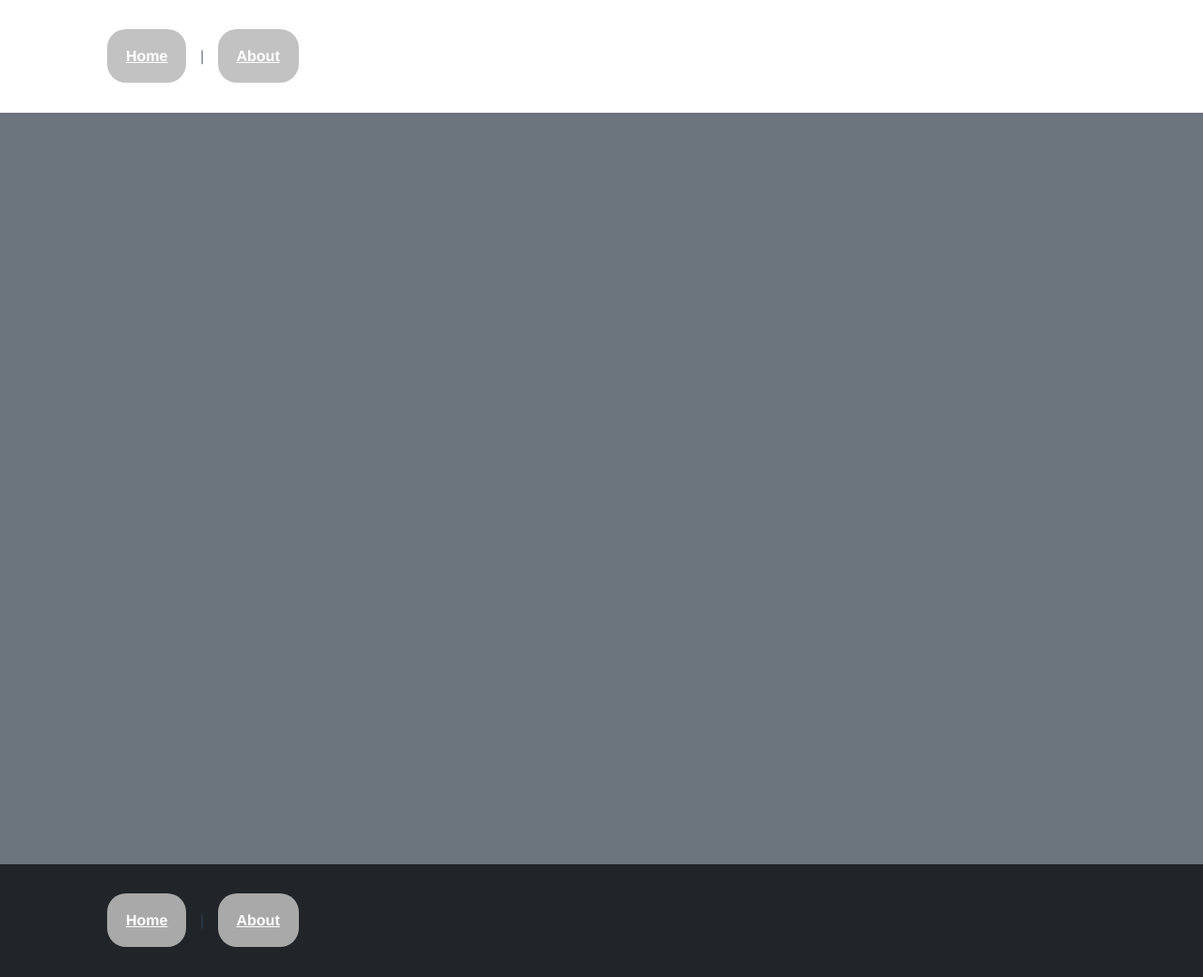
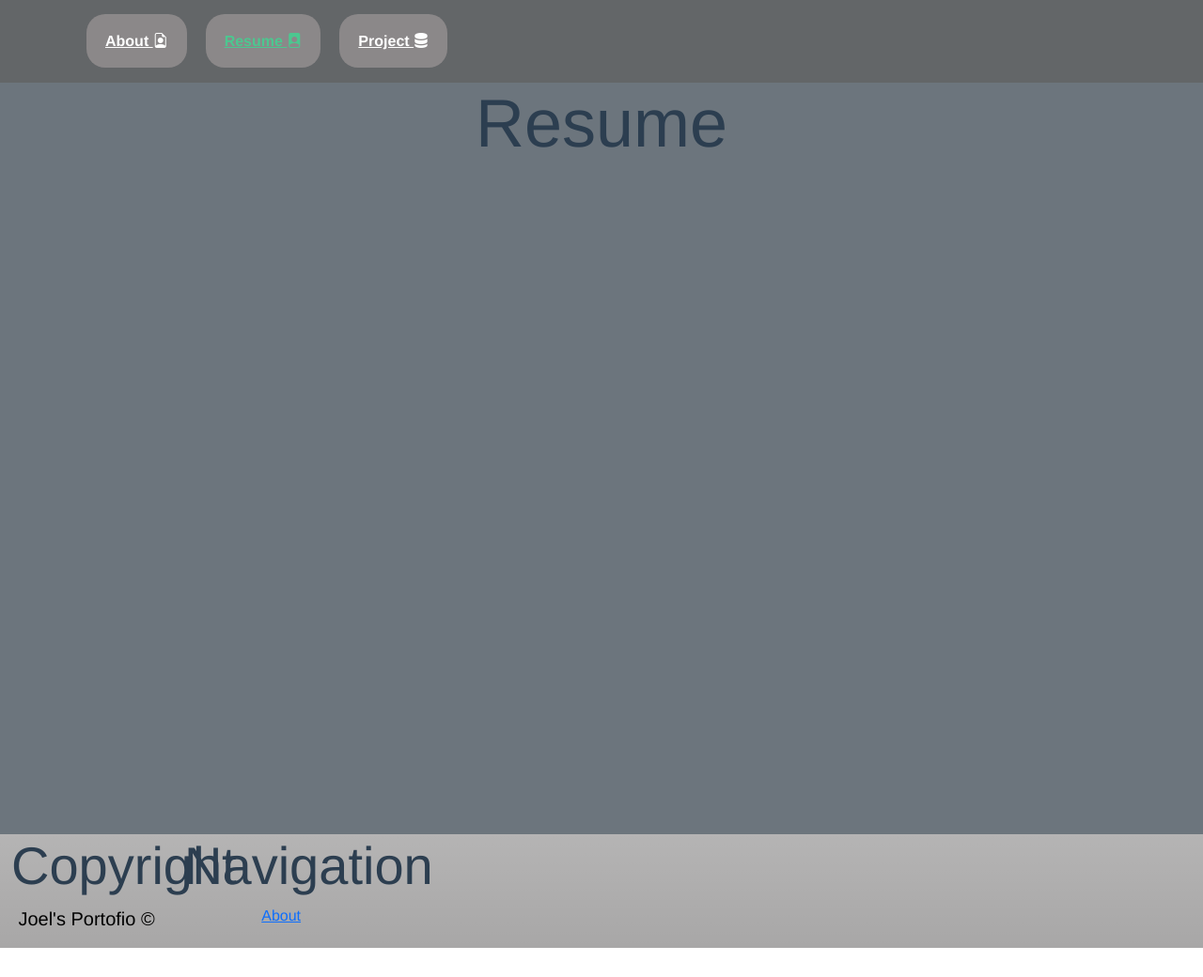
Before and after one commit to joelmukanya/vuePortfolio, a Vue app: page /resume in a window 1280 px wide. Shown: the whole page at 94% size. After the commit the page ends 1009 px from the top, so only its background shows below. Built offline with nearby package versions, Linux system fonts and the light colour scheme.

Commit message:
The basic design is complete

```diff
--- a/public/index.html
+++ b/public/index.html
@@ -4,7 +4,7 @@
     <meta charset="utf-8">
     <meta http-equiv="X-UA-Compatible" content="IE=edge">
     <meta name="viewport" content="width=device-width,initial-scale=1.0">
-    <link rel="icon" href="<%= BASE_URL %>favicon.ico">
+    <link rel="icon" href="">
     <title><%= htmlWebpackPlugin.options.title %></title>
   </head>
   <body>
--- a/src/App.vue
+++ b/src/App.vue
@@ -33,7 +33,7 @@ nav a {
   font-weight: bold;
   color: #ffffff;
   padding: 20px;
-  background-color: darkgray;
+  background-color: rgba(116, 108, 108, .7);
   border-radius: 20px;
   margin: 0 10px;
 }
--- a/src/assets/css/style.css
+++ b/src/assets/css/style.css
@@ -8,7 +8,7 @@
     --primaryFontColor: white;
     --secFontColor: dark;
     --primaryBgColor: black;
-    --secondaryBgColor: rgba(82, 80, 80, .8);
+    --secondaryBgColor: rgba(82, 80, 80, .5);
 }
 /* Select all elements */
 *{
@@ -17,14 +17,17 @@
     box-sizing: border-box;
 }
 /* header */
-div#header {
+#header {
     opacity: .7;
     z-index: 10;
 }
 div#main {
     z-index: -1;
 }
-
+/* heading */
+h1, h2, h3, h4, h5, h6 {
+    color: #2c3e50;
+}
 /* On scroll, change the background color of the header component.*/
 .headerBgColor {
     background-color: var(--primaryBgColor);
@@ -36,9 +39,23 @@ div#main {
 
 /* Media query */
 @media screen and (max-width: 600px) {
-    div.collapse nav {
-        display: flex;
+    div.collapse {
+        display: inline-flex;
         flex-flow: column wrap;
-        width: 100%;
+    }
+    /* ul */
+    ul.navbar-nav {
+        flex-flow: row wrap;
+        justify-content: space-around;
+    }
+    /* router-link */
+    .routerLink {
+        display: inline-block;
+        margin: 5px ;
     }
 }
+/* Footer */
+#footer {
+    background-color: var(--secondaryBgColor);
+    color: black;
+}
--- a/src/components/FooterComponent.vue
+++ b/src/components/FooterComponent.vue
@@ -1,18 +1,21 @@
 <template>
-    <div class="container-fluid bg-dark">
-        <nav class="navbar navbar-expand-lg bg-transparent ">
-            <div class="container-fluid">
-                <button class="navbar-toggler" type="button" data-bs-toggle="collapse" data-bs-target="#navbarSupportedContent" aria-controls="navbarSupportedContent" aria-expanded="false" aria-label="Toggle navigation">
-                <span class="navbar-toggler-icon"></span>
-                </button>
-                <div class="collapse navbar-collapse" id="navbarSupportedContent">
-                    <nav>
-                        <router-link to="/">Home</router-link> |
-                        <router-link to="/about">About</router-link>
-                    </nav>
-                </div>
-            </div>
-        </nav>
+    <div id="footer" class="container-fluid d-flex flex-wrap bg-gradient">
+        <div class="row">
+            <aside class="col-md-4">
+                <h4 class="display-4">Copyright</h4>
+                <p class="lead">Joel's Portofio &copy;
+                    <span class="currYear"></span>
+                </p>
+            </aside>
+            <aside class="col-md-5 float-end">
+                <h4 class="display-4">Navigation</h4>
+                <ul class="navbar-nav">
+                    <li class="nav-item">
+                        <router-link to="/">About</router-link>
+                    </li>
+                </ul>
+            </aside>
+        </div>
     </div>
 </template>
 
@@ -21,7 +24,3 @@ export default {
 
 }
 </script>
-
-<style>
-
-</style>
--- a/src/components/HeaderComponent.vue
+++ b/src/components/HeaderComponent.vue
@@ -1,19 +1,30 @@
 <template>
-    <div id="header" :class="{headerBgColor: applyStyle}" class="container-fluid  position-sticky top-0">
-        <nav class="navbar navbar-expand-lg bg-transparent">
-            <div class="container-fluid">
+    <nav id="header" :class="{headerBgColor: applyStyle}" class="navbar navbar-expand-lg bg-dark navbar-dark container-fluid position-sticky top-0">
+        <div class="container">
             <button class="navbar-toggler" type="button" data-bs-toggle="collapse" data-bs-target="#navbarSupportedContent" aria-controls="navbarSupportedContent" aria-expanded="false" aria-label="Toggle navigation">
             <span class="navbar-toggler-icon "></span>
             </button>
             <div class="collapse navbar-collapse" id="navbarSupportedContent">
-                    <nav>
-                        <router-link to="/">Home</router-link> |
-                        <router-link to="/about">About</router-link>
-                    </nav>
+                <ul class="navbar-nav mb-2 mb-lg-0 py-4">
+                    <li class="nav-item">
+                        <router-link to="/" class="routerLink">About
+                            <i class="bi bi-file-earmark-person"></i>
+                        </router-link>
+                    </li>
+                    <li class="nav-item">
+                        <router-link to="/resume" class="routerLink">Resume
+                            <i class="bi bi-file-person-fill"></i>
+                        </router-link>
+                    </li>
+                    <li class="nav-item">
+                        <router-link to="/projects" class="routerLink">Project
+                            <i class="bi bi-server"></i>
+                        </router-link>
+                    </li>
+                </ul>
             </div>
         </div>
     </nav>
-    </div>
 </template>
 
 <script>
@@ -39,7 +50,3 @@ export default {
     }
 }
 </script>
-
-<style>
-
-</style>
--- a/src/router/index.js
+++ b/src/router/index.js
@@ -1,20 +1,33 @@
 import { createRouter, createWebHistory } from 'vue-router'
-import HomeView from '../views/HomeView.vue'
-
+import About from '../views/About/AboutView.vue'
+import Resume from '../views/Resume/Resume.vue'
+import Projects from '../views/Projects/Projects.vue'
 const routes = [
   {
     path: '/',
-    name: 'home',
-    component: HomeView
+    name: 'about',
+    component: About
   },
   {
-    path: '/about',
-    name: 'about',
-    // route level code-splitting
-    // this generates a separate chunk (about.[hash].js) for this route
-    // which is lazy-loaded when the route is visited.
-    component: () => import(/* webpackChunkName: "about" */ '../views/AboutView.vue')
+    path: '/resume',
+    name: 'resume',
+    component: Resume
+  },
+  {
+    path: '/projects',
+    name: 'projects',
+    component: Projects
   }
+
+
+  // {
+  //   path: '/about',
+  //   name: 'about',
+  //   // route level code-splitting
+  //   // this generates a separate chunk (about.[hash].js) for this route
+  //   // which is lazy-loaded when the route is visited.
+  //   component: () => import(/* webpackChunkName: "about" */ '../views/AboutView.vue')
+  // }
 ]
 
 const router = createRouter({
--- a/src/views/AboutView.vue
+++ b/src/views/About/AboutView.vue
@@ -3,3 +3,9 @@
     <h2 class="display-2">About</h2>
   </div>
 </template>
+
+<script>
+export default {
+
+}
+</script>
--- a/src/views/MainComponent.vue
+++ b/src/views/MainComponent.vue
@@ -12,7 +12,3 @@ export default {
     }
 }
 </script>
-
-<style>
-
-</style>
--- /dev/null
+++ b/src/views/Projects/Projects.vue
@@ -0,0 +1,11 @@
+<template>
+  <div class="container">
+    <h2 class="display-2">Projects</h2>
+  </div>
+</template>
+
+<script>
+export default {
+
+}
+</script>
--- a/src/views/HomeView.vue
+++ b/src/views/Resume/Resume.vue
@@ -1,12 +1,11 @@
 <template>
   <div class="container">
-    <h2 class="display-2">Home</h2>
+    <h2 class="display-2">Resume</h2>
   </div>
 </template>
 
 <script>
 export default {
-  name: 'HomeView',
-  components: {}
+
 }
 </script>
```
Also changed, not shown: src/views/Contact/Contact.vue (added, +11 -0 lines), src/assets/logo.png (deleted), 1 other file (tests, documents, lock files or other folders). Lines whose indentation alone changed are shown as unchanged.
